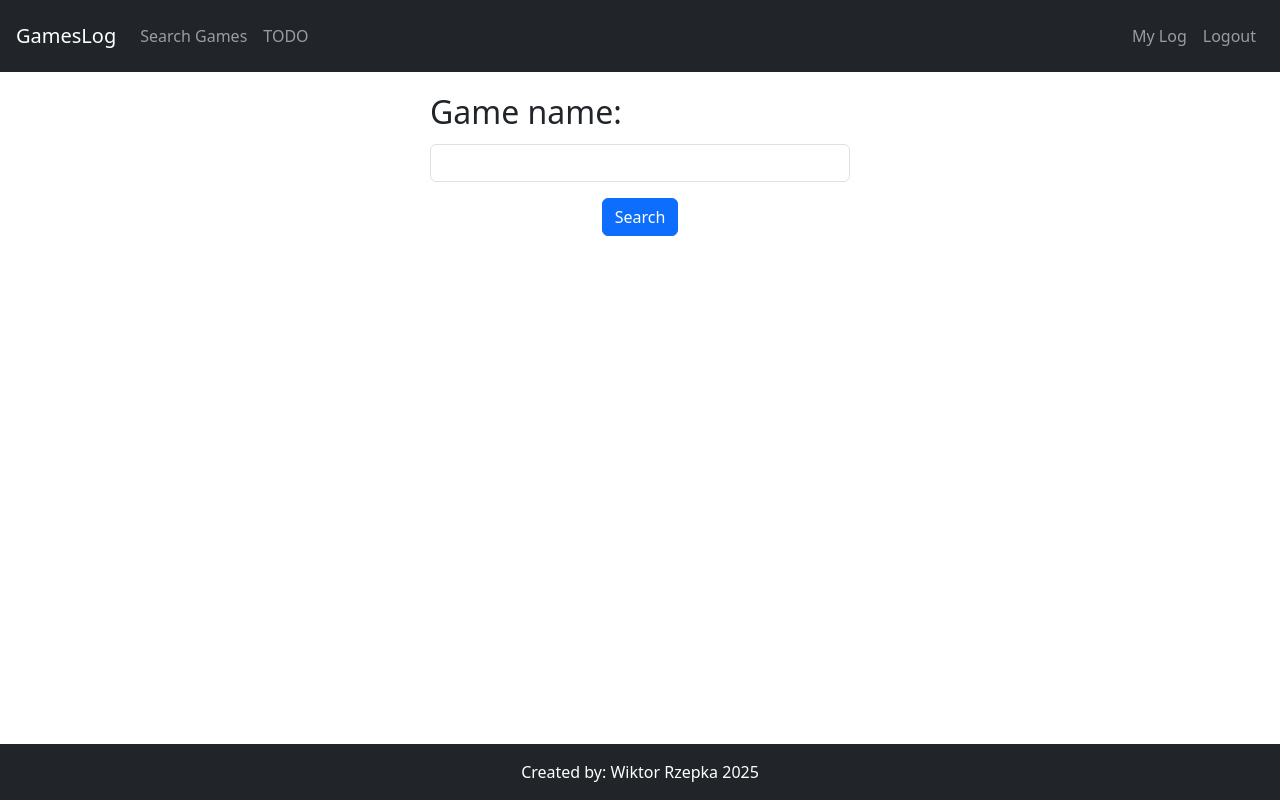
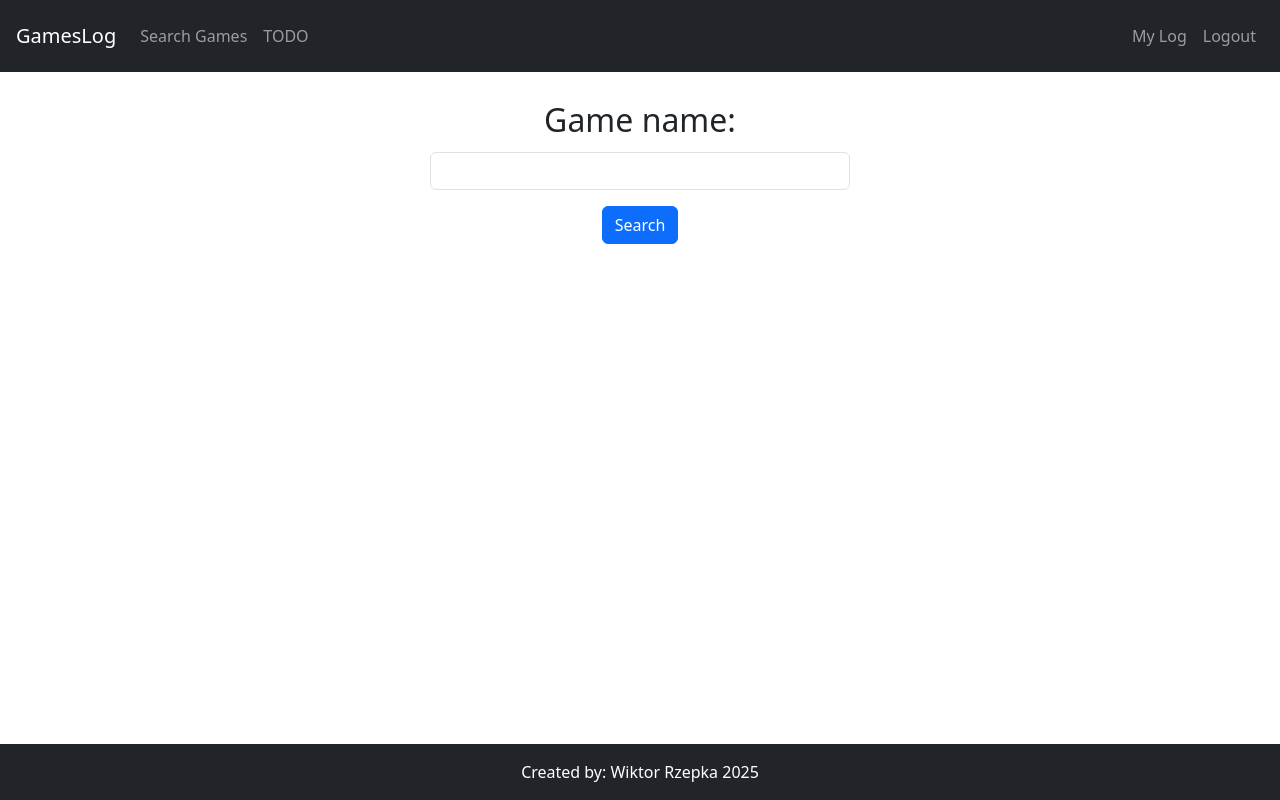
Before and after one commit to wrzepka/GamesLog, a Flask app: page /game/search in a window 1280 px wide. Run offline with Flask 3, Linux system fonts and the light colour scheme; a user stored in the database is signed in.

Commit message:
Minor bugs and style fix

```diff
--- a/app.py
+++ b/app.py
@@ -1,3 +1,5 @@
+from email.policy import default
+
 from flask import Flask, render_template, request, redirect, session
 from helpers import has_number, has_special, has_uppercase
 from werkzeug.security import generate_password_hash, check_password_hash
@@ -146,7 +148,7 @@ def game_search():
                            "ON CONFLICT(igdb_game_id) DO NOTHING;",
                            (game['id'], game['rating'], game['name'], game['img_id']))
             db.commit()
-        return render_template('search_game.html', data=data, request=game_name)
+        return render_template('search_game.html', data=data, game_name=game_name)
 
 
 @app.route('/game/<game_id>/status', methods=['POST'])
--- a/static/style.css
+++ b/static/style.css
@@ -1,10 +1,9 @@
+*{
+    box-sizing: border-box;
+}
+
 html, body {
     height: 100%;
-}
-
-body {
-    display: flex;
-    flex-direction: column;
 }
 
 footer {
--- a/templates/index.html
+++ b/templates/index.html
@@ -2,9 +2,9 @@
 {% block title %}Index{% endblock %}
 {% block content %}
 {% if session.get("user_id")%}
-<h1 class="my-4 text-center">Welcome {{session['username']}}!</h1>
+<h1 class="mb-4 text-center">Welcome {{session['username']}}!</h1>
 {% else %}
-<h1 class="my-4 text-center">Welcome to our site!</h1>
+<h1 class="mb-4 text-center">Welcome to our site!</h1>
 {% endif %}
 <div class="container">
     <div class="row g-4">
--- a/templates/layout.html
+++ b/templates/layout.html
@@ -13,7 +13,8 @@
           integrity="sha384-sRIl4kxILFvY47J16cr9ZwB07vP4J8+LH7qKQnuqkuIAvNWLzeN8tE5YBujZqJLB" crossorigin="anonymous">
     <link rel="stylesheet" href="https://cdn.jsdelivr.net/npm/bootstrap-icons@1.13.1/font/bootstrap-icons.min.css">
 </head>
-<body>
+<body class="d-flex flex-column min-vh-100 gap-4">
+
 <nav class="navbar navbar-expand-lg navbar-dark bg-dark p-3">
     <a class="navbar-brand" href="/">GamesLog</a>
     <button class="navbar-toggler" type="button" data-bs-toggle="collapse" data-bs-target="#navbarNavAltMarkup"
@@ -39,8 +40,7 @@
     </div>
 </nav>
 
-<!--TODO: Repair flex problem-->
-<div id="content">{% block content %}{% endblock %}</div>
+<main id="content" class="flex-grow-1">{% block content %}{% endblock %}</main>
 
 <footer class="bg-dark text-white py-3 mt-auto">
     <div class="container text-center">
--- a/templates/search_game.html
+++ b/templates/search_game.html
@@ -2,17 +2,20 @@
 {% block title %}Index{% endblock %}
 {% block content %}
 {% if session.get("user_id")%}
-<form action="/game/search" method="post" class="d-flex flex-column align-items-center"
-      style="max-width:420px; margin:0 auto;">
-    <div class="my-3 w-100">
-        <label for="game_name" class="form-label fs-2">Game name:</label>
-        <input type="text" class="form-control" name="game_name" id="game_name">
+<form action="/game/search" method="post" class="mx-auto" style="max-width:420px; margin:0 auto;">
+    <div class="mb-3 row justify-content-center">
+        <label for="game_name" class="form-label fs-2 col-12 text-center">Game name:</label>
+        <div class="col-10 col-md-12 mx-auto">
+            <input type="text" class="form-control" name="game_name" id="game_name" required>
+        </div>
     </div>
-    <button type="submit" class="btn btn-primary">Search</button>
+    <div class="text-center">
+        <button type="submit" class="btn btn-primary">Search</button>
+    </div>
 </form>
 {% if data %}
 <hr>
-<h1 class="mb-5 text-center">Results for '{{request}}'</h1>
+<h1 class="mb-4 text-center">Results for '{{game_name}}'</h1>
 <div class="container">
     <div class="row g-4">
         {% for game in data %}
@@ -47,6 +50,11 @@
         {% endfor %}
     </div>
 </div>
+{% else %}
+{% if game_name != NULL %}
+<hr>
+<h1 class="mb-4 text-center">No results for '{{game_name}}'</h1>
+{% endif %}
 {% endif %}
 {% else %}
 <h1 class="mb-4">Please login to search games</h1>
```
Also changed, not shown: database.db.
